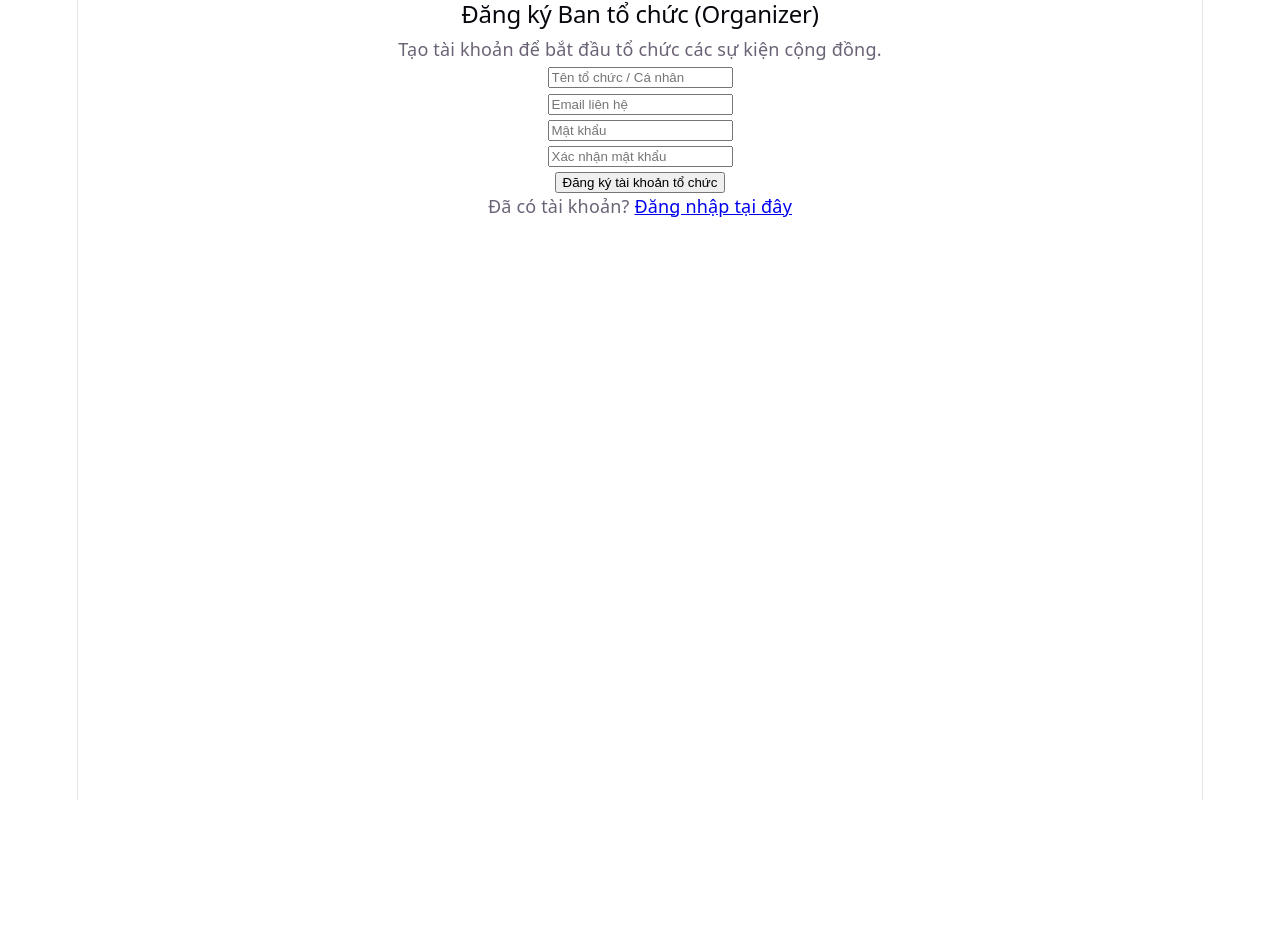
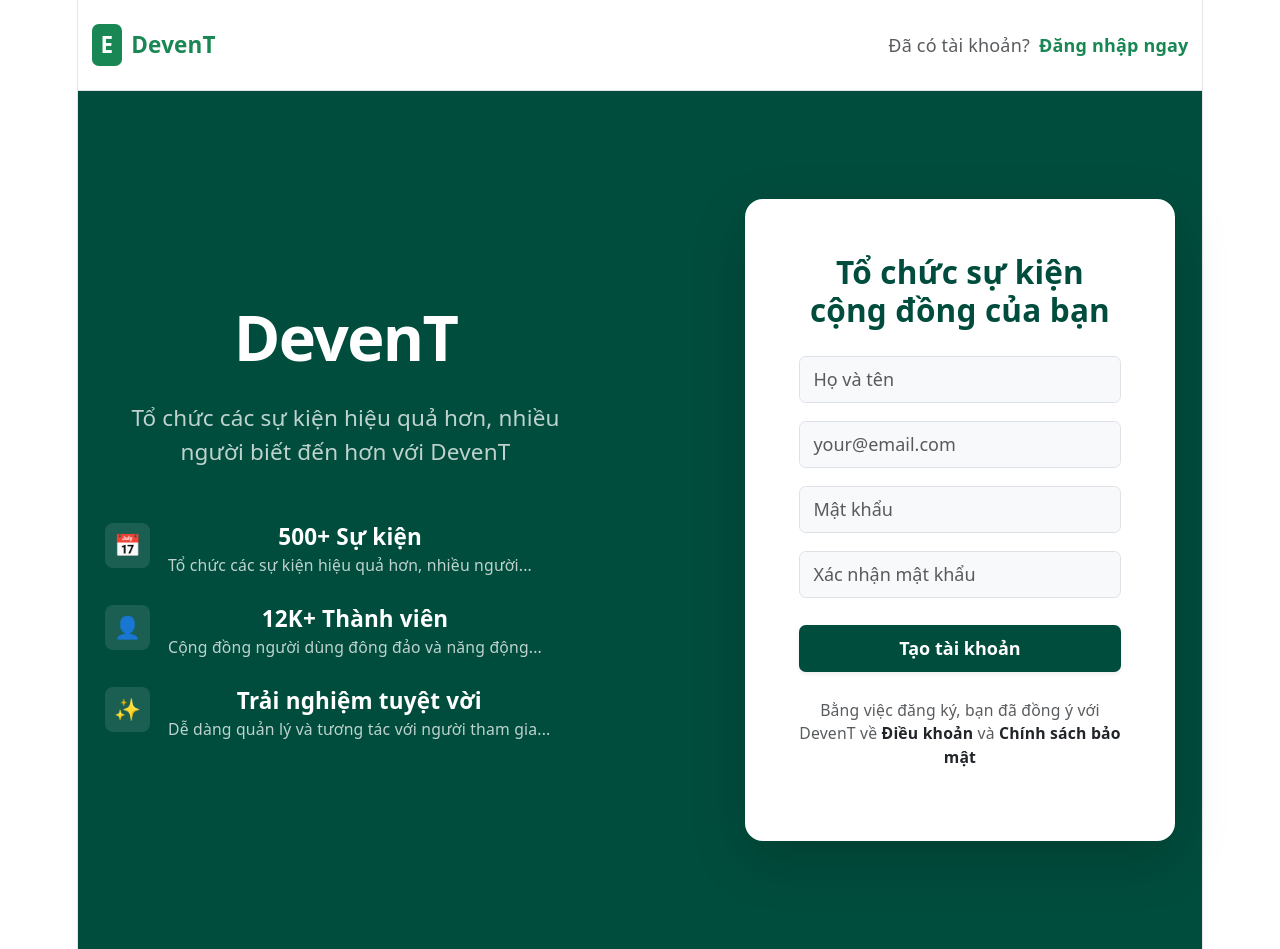
Before and after one commit to ALangThiThom/DevenT-Advanced-Web-Project, a React app in the folder frontend/: page /organizer/register in a window 1280 px wide. Before the commit the page ends 800 px from the top, so only its background shows below. Built offline with nearby package versions, Linux system fonts and the light colour scheme; the HTML template or start-up script is replaced by a standard one.

Commit message:
tính năng(frontend): tích hợp CSS Bootstrap, thiết lập trang chủ chọn vai trò và cấu hình biến môi trường API

```diff
--- a/frontend/package.json
+++ b/frontend/package.json
@@ -11,6 +11,7 @@
   },
   "dependencies": {
     "axios": "^1.16.1",
+    "bootstrap": "^5.3.8",
     "react": "^19.2.5",
     "react-dom": "^19.2.5",
     "react-router-dom": "^7.15.1"
--- a/frontend/src/main.jsx
+++ b/frontend/src/main.jsx
@@ -2,6 +2,7 @@ import React from "react";
 import ReactDOM from "react-dom/client";
 import App from "./App.jsx";
 import "./index.css";
+import "bootstrap/dist/css/bootstrap.min.css"; // <-- Import CSS của Bootstrap vào đây
 import { BrowserRouter } from "react-router-dom"; // <-- 1. Import BrowserRouter
 
 ReactDOM.createRoot(document.getElementById("root")).render(
--- a/frontend/src/pages/Organizer/Register.jsx
+++ b/frontend/src/pages/Organizer/Register.jsx
@@ -1,8 +1,8 @@
 import { Link } from "react-router-dom";
 import { useRegister } from "../../hooks/useRegister";
+import "../styles/Register.css";
 
 export default function OrganizerRegister() {
-  // Khởi tạo hook với vai trò mặc định là 'Organizer'
   const { formData, handleChange, handleRegister, loading, errors } =
     useRegister("Organizer");
 
@@ -12,70 +12,150 @@ export default function OrganizerRegister() {
   };
 
   return (
-    <div className="auth-container">
-      <h2>Đăng ký Ban tổ chức (Organizer)</h2>
-      <p>Tạo tài khoản để bắt đầu tổ chức các sự kiện cộng đồng.</p>
+    <div className="register-page">
+      {/* --- HEADER --- */}
+      <nav className="navbar navbar-expand-lg navbar-light bg-white py-3 border-bottom">
+        <div className="container">
+          <Link
+            className="navbar-brand d-flex align-items-center fw-bold text-success"
+            to="/"
+          >
+            <span className="bg-success text-white px-2 py-1 rounded me-2">
+              E
+            </span>{" "}
+            DevenT
+          </Link>
+          <div className="ms-auto d-none d-md-block">
+            <span className="text-muted me-2">Đã có tài khoản?</span>
+            <Link
+              to="/login"
+              className="text-success fw-bold text-decoration-none"
+            >
+              Đăng nhập ngay
+            </Link>
+          </div>
+        </div>
+      </nav>
 
+      {/* --- MAIN HERO SECTION --- */}
+      <div className="container-fluid bg-eventhub py-5">
+        <div className="container py-lg-5">
+          <div className="row align-items-center">
+            {/* Left Column: Info */}
+            <div className="col-lg-6 text-white pe-lg-5 mb-5 mb-lg-0">
+              <h1 className="display-4 fw-bold mb-4">DevenT</h1>
+              <p className="lead mb-5 opacity-75">
+                Tổ chức các sự kiện hiệu quả hơn, nhiều người biết đến hơn với
+                DevenT
+              </p>
+
+              <div className="d-flex mb-4">
+                <div className="feature-icon me-3">📅</div>
+                <div>
+                  <h5 className="fw-bold mb-1">500+ Sự kiện</h5>
+                  <p className="small opacity-75 mb-0">
+                    Tổ chức các sự kiện hiệu quả hơn, nhiều người...
+                  </p>
+                </div>
+              </div>
+
+              <div className="d-flex mb-4">
+                <div className="feature-icon me-3">👤</div>
+                <div>
+                  <h5 className="fw-bold mb-1">12K+ Thành viên</h5>
+                  <p className="small opacity-75 mb-0">
+                    Cộng đồng người dùng đông đảo và năng động...
+                  </p>
+                </div>
+              </div>
+
+              <div className="d-flex">
+                <div className="feature-icon me-3">✨</div>
+                <div>
+                  <h5 className="fw-bold mb-1">Trải nghiệm tuyệt vời</h5>
+                  <p className="small opacity-75 mb-0">
+                    Dễ dàng quản lý và tương tác với người tham gia...
+                  </p>
+                </div>
+              </div>
+            </div>
+
+            {/* Right Column: Register Form */}
+            <div className="col-lg-5 offset-lg-1">
+              <div className="card border-0 shadow-lg rounded-4 p-4 p-md-5">
+                <h3
+                  className="fw-bold text-center mb-4"
+                  style={{ color: "#004d3d" }}
+                >
+                  Tổ chức sự kiện cộng đồng của bạn
+                </h3>
                 <form onSubmit={onSubmit}>
-        <div className="form-group">
+                  <div className="mb-3">
                     <input
                       type="text"
+                      className={`form-control bg-light py-2 ${errors.name ? "is-invalid" : ""}`}
+                      placeholder="Họ và tên"
                       name="name"
-            placeholder="Tên tổ chức / Cá nhân"
                       value={formData.name}
                       onChange={handleChange}
-            required
                     />
-          {errors.name && <span className="error-text">{errors.name[0]}</span>}
                   </div>
-
-        <div className="form-group">
+                  <div className="mb-3">
                     <input
                       type="email"
+                      className="form-control bg-light py-2"
+                      placeholder="your@email.com"
                       name="email"
-            placeholder="Email liên hệ"
-            value={formData.email}
                       onChange={handleChange}
-            required
                     />
-          {errors.email && (
-            <span className="error-text">{errors.email[0]}</span>
-          )}
                   </div>
-
-        <div className="form-group">
+                  <div className="mb-3 position-relative">
                     <input
                       type="password"
+                      className="form-control bg-light py-2"
+                      placeholder="Mật khẩu"
                       name="password"
-            placeholder="Mật khẩu"
-            value={formData.password}
                       onChange={handleChange}
-            required
                     />
-          {errors.password && (
-            <span className="error-text">{errors.password[0]}</span>
-          )}
                   </div>
-
-        <div className="form-group">
+                  <div className="mb-4">
                     <input
                       type="password"
+                      className="form-control bg-light py-2"
+                      placeholder="Xác nhận mật khẩu"
                       name="password_confirmation"
-            placeholder="Xác nhận mật khẩu"
-            value={formData.password_confirmation}
                       onChange={handleChange}
-            required
                     />
                   </div>
-
-        <button type="submit" className="btn-primary" disabled={loading}>
-          {loading ? "Đang xử lý..." : "Đăng ký tài khoản tổ chức"}
+                  <button
+                    type="submit"
+                    className="btn btn-eventhub bg-eventhub text-white w-100 py-2 fw-bold shadow-sm"
+                    disabled={loading}
+                  >
+                    {loading ? "Đang xử lý..." : "Tạo tài khoản"}
                   </button>
                 </form>
-
-      <p className="auth-footer">
-        Đã có tài khoản? <Link to="/organizer/login">Đăng nhập tại đây</Link>
+                <p className="small text-center mt-4 text-muted">
+                  Bằng việc đăng ký, bạn đã đồng ý với DevenT về{" "}
+                  <Link
+                    to="#"
+                    className="text-dark fw-bold text-decoration-none"
+                  >
+                    Điều khoản
+                  </Link>{" "}
+                  và{" "}
+                  <Link
+                    to="#"
+                    className="text-dark fw-bold text-decoration-none"
+                  >
+                    Chính sách bảo mật
+                  </Link>
                 </p>
+              </div>
+            </div>
+          </div>
+        </div>
+      </div>
     </div>
   );
 }
--- /dev/null
+++ b/frontend/src/pages/styles/Register.css
@@ -0,0 +1,67 @@
+/* Loại bỏ lề mặc định của body để tràn màn hình */
+body, html {
+  margin: 0;
+  padding: 0;
+  overflow-x: hidden;
+}
+
+/* Màu xanh chủ đạo của EventHub */
+.bg-eventhub {
+  background-color: #004d3d !important; /* Màu xanh lục đậm */
+  width: 100%;
+  margin: 0;
+}
+
+/* Tùy chỉnh nút bấm */
+.btn-eventhub {
+  background-color: #004d3d;
+  color: white;
+  border: none;
+  transition: all 0.3s;
+}
+
+.btn-eventhub:hover {
+  background-color: #00362b;
+  color: #fff;
+  transform: translateY(-1px);
+}
+
+/* Bo góc card và input */
+.rounded-4 {
+  border-radius: 1.25rem !important;
+}
+
+.form-control {
+  border: 1px solid #e9ecef;
+}
+
+.form-control:focus {
+  box-shadow: none;
+  border-color: #004d3d;
+}
+
+/* Icon bên trái */
+.feature-icon {
+  background: rgba(255, 255, 255, 0.1);
+  width: 45px;
+  height: 45px;
+  display: flex;
+  align-items: center;
+  justify-content: center;
+  border-radius: 8px;
+  font-size: 1.2rem;
+}
+
+/* Responsive cho điện thoại */
+@media (max-width: 768px) {
+  .display-4 {
+    font-size: 2.5rem;
+    text-align: center;
+  }
+  .lead {
+    text-align: center;
+  }
+  .bg-eventhub {
+    padding-top: 30px !important;
+  }
+}
```
Also changed, not shown: 1 other file (tests, documents, lock files or other folders). Lines whose indentation alone changed are shown as unchanged.
